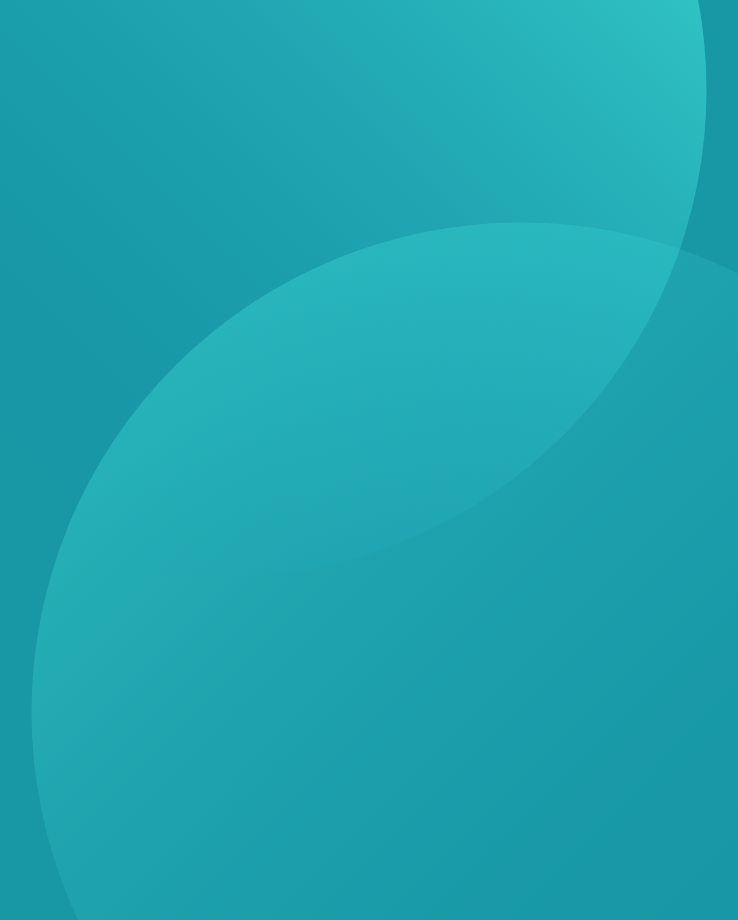
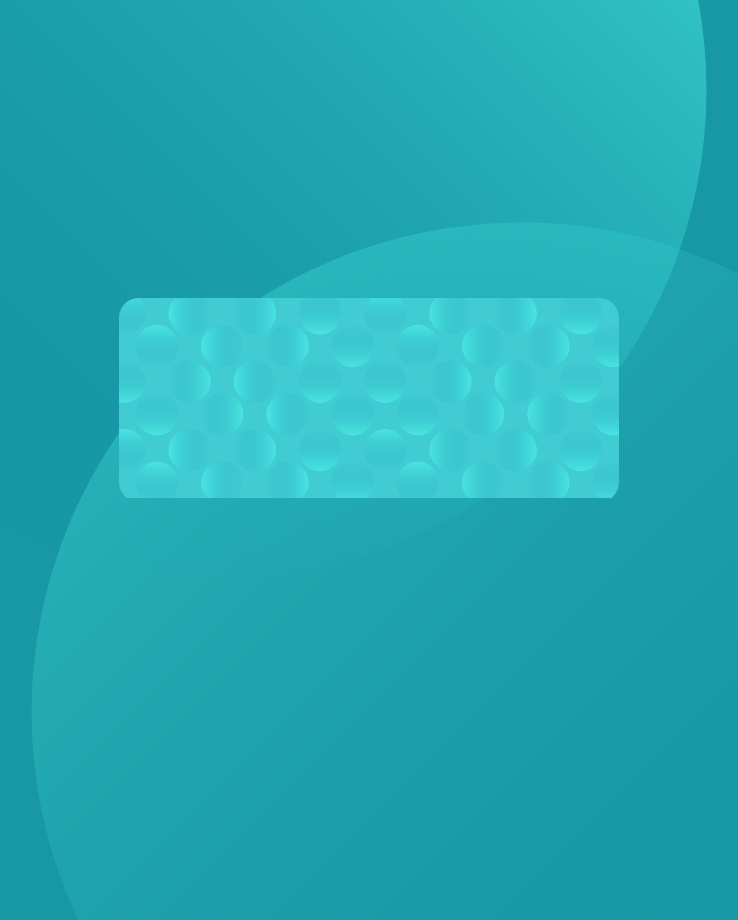
Before and after one commit to sparklaunch/Profile-Card-Component, a Next.js app: page / in a window 1280 px wide. Shown: the top 920 px of the page, without its empty margins (271-1009 px from the left). Built offline with nearby package versions, Linux system fonts and the light colour scheme.

Commit message:
feat: 카드 섹션 추가 및 배경 이미지 스타일 수정

```diff
--- a/src/app/Home.module.css
+++ b/src/app/Home.module.css
@@ -1,8 +1,4 @@
 .main {
-	height: inherit;
-}
-
-.backgrounds {
 	position: relative;
 	height: inherit;
 }
@@ -18,3 +14,18 @@
 	bottom: -50%;
 	right: 0;
 }
+
+.card {
+	position: absolute;
+	left: 50%;
+	top: 50%;
+	transform: translate(-50%, -50%);
+	border-radius: 20px;
+	width: 500px;
+	overflow: hidden;
+}
+
+.backgroundPattern {
+	width: 100%;
+	height: auto;
+}
--- a/src/app/page.tsx
+++ b/src/app/page.tsx
@@ -1,4 +1,5 @@
 import Image from "next/image";
+import backgroundPattern from "../shared/assets/images/background-pattern.svg";
 import bottomBackground from "../shared/assets/images/bottom-background.svg";
 import topBackground from "../shared/assets/images/top-background.svg";
 import styles from "./Home.module.css";
@@ -18,6 +19,13 @@ export default function Main() {
 					className={styles.bottomBackground}
 				/>
 			</div>
+			<section className={styles.card}>
+				<Image
+					src={backgroundPattern}
+					alt=""
+					className={styles.backgroundPattern}
+				/>
+			</section>
 		</main>
 	);
 }
```
